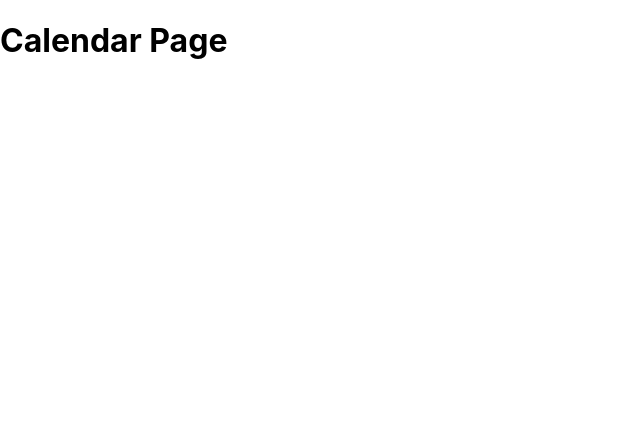
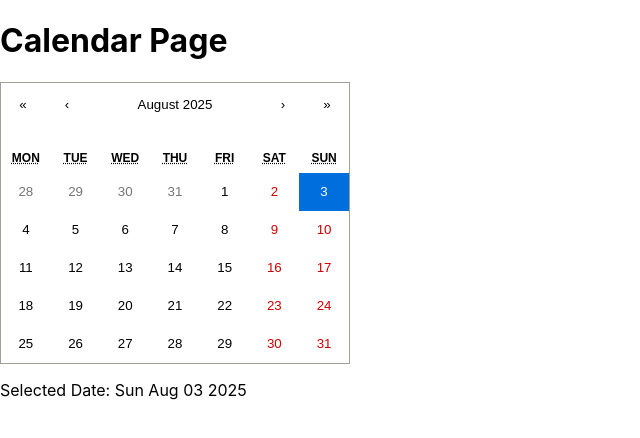
Before and after one commit to tqDrex/DailyHabitTracker, a React (Create React App) app in the folder client/: page /calendar in a window 1280 px wide. Shown: the top 438 px of the page, without its empty margins (0-640 px from the left). Built offline with nearby package versions, Linux system fonts and the light colour scheme.

Commit message:
Calendar Page
There is a calendar there now. It uses react-calendar for now

```diff
--- a/client/src/pages/CalendarPage.js
+++ b/client/src/pages/CalendarPage.js
@@ -1,3 +1,17 @@
+import { useState } from "react";
+import Calendar from "react-calendar";
+import 'react-calendar/dist/Calendar.css';
+
 export default function CalendarPage() {
-  return <h1>Calendar Page</h1>;
+  const [date, setDate] = useState(new Date());
+  return (
+    <div>
+      <h1>Calendar Page</h1>
+      <Calendar
+        onChange={setDate}
+        value={date}
+        />
+        <p>Selected Date: {date.toDateString()}</p>
+    </div>
+    );
 }
```
